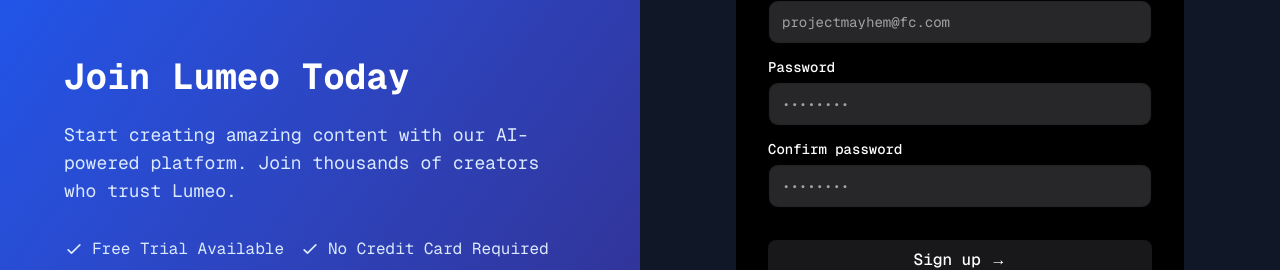
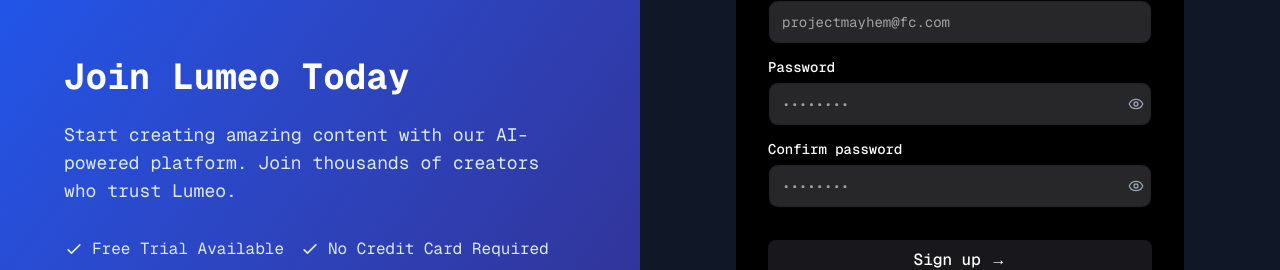
Before and after one commit to Suhaib3100/Lumeo, a Next.js app: page /auth/signup in a window 1280 px wide. Shown: the part 276-546 px from the top of the page. Built offline with nearby package versions, Linux system fonts and the light colour scheme.

Commit message:
fixed sessions

```diff
--- a/components/signup-form-demo.jsx
+++ b/components/signup-form-demo.jsx
@@ -4,6 +4,7 @@
 import { Input } from "@/components/ui/input";
 import { cn } from "@/lib/utils";
 import { toast } from "react-hot-toast";
+import { Eye, EyeOff } from "lucide-react";
 import {
   IconBrandGithub,
   IconBrandGoogle,
@@ -15,8 +16,12 @@
     firstname: "",
     lastname: "",
     email: "",
-    password: ""
+    password: "",
+    confirmPassword: ""
   });
+  const [showPassword, setShowPassword] = React.useState(false);
+  const [showConfirmPassword, setShowConfirmPassword] = React.useState(false);
+  const [isLoading, setIsLoading] = React.useState(false);
 
   const handleChange = (e) => {
     const { id, value } = e.target;
@@ -28,6 +33,11 @@
 
   const handleSubmit = async (e) => {
     e.preventDefault();
+    if (formData.password !== formData.confirmPassword) {
+      toast.error("Passwords do not match");
+      return;
+    }
+    setIsLoading(true);
     try {
       const response = await fetch("/api/auth/signup", {
         method: "POST",
@@ -49,6 +59,9 @@
       }
     } catch (error) {
       console.error("Error during signup:", error);
+      toast.error("An error occurred during signup");
+    } finally {
+      setIsLoading(false);
     }
   };
   return (
@@ -97,25 +110,63 @@
         </LabelInputContainer>
         <LabelInputContainer className="mb-4">
           <Label htmlFor="password">Password</Label>
+          <div className="relative">
             <Input
               id="password"
               placeholder="••••••••"
-            type="password"
+              type={showPassword ? "text" : "password"}
               value={formData.password}
               onChange={handleChange}
+              required
             />
+            <button
+              type="button"
+              onClick={() => setShowPassword(!showPassword)}
+              className="absolute right-2 top-1/2 -translate-y-1/2 text-gray-500 hover:text-gray-700 dark:text-gray-400 dark:hover:text-gray-300"
+            >
+              {showPassword ? <EyeOff className="h-4 w-4" /> : <Eye className="h-4 w-4" />}
+            </button>
+          </div>
         </LabelInputContainer>
         <LabelInputContainer className="mb-8">
-          <Label htmlFor="twitterpassword">Confirm  password</Label>
-          <Input id="twitterpassword" placeholder="••••••••" type="twitterpassword" />
+          <Label htmlFor="confirmPassword">Confirm password</Label>
+          <div className="relative">
+            <Input
+              id="confirmPassword"
+              placeholder="••••••••"
+              type={showConfirmPassword ? "text" : "password"}
+              value={formData.confirmPassword}
+              onChange={handleChange}
+              required
+            />
+            <button
+              type="button"
+              onClick={() => setShowConfirmPassword(!showConfirmPassword)}
+              className="absolute right-2 top-1/2 -translate-y-1/2 text-gray-500 hover:text-gray-700 dark:text-gray-400 dark:hover:text-gray-300"
+            >
+              {showConfirmPassword ? <EyeOff className="h-4 w-4" /> : <Eye className="h-4 w-4" />}
+            </button>
+          </div>
         </LabelInputContainer>
 
+        <button
+          className="bg-gradient-to-br relative group/btn from-black dark:from-zinc-900 dark:to-zinc-900 to-neutral-600 block dark:bg-zinc-800 w-full text-white rounded-md h-10 font-medium shadow-[0px_1px_0px_0px_#ffffff40_inset,0px_-1px_0px_0px_#ffffff40_inset] dark:shadow-[0px_1px_0px_0px_var(--zinc-800)_inset,0px_-1px_0px_0px_var(--zinc-800)_inset] cursor-pointer disabled:cursor-not-allowed disabled:opacity-50"
+          type="submit"
+          disabled={isLoading}>
+          {isLoading ? "Creating account..." : "Sign up →"}
+          <BottomGradient />
+        </button>
+        {/* <LabelInputContainer className="mb-8"> */}
+          {/* <Label htmlFor="twitterpassword">Confirm  password</Label> */}
+          {/* <Input id="twitterpassword" placeholder="••••••••" type="twitterpassword" />
+        </LabelInputContainer> */}
+{/*
         <button
           className="bg-gradient-to-br relative group/btn from-black dark:from-zinc-900 dark:to-zinc-900 to-neutral-600 block dark:bg-zinc-800 w-full text-white rounded-md h-10 font-medium shadow-[0px_1px_0px_0px_#ffffff40_inset,0px_-1px_0px_0px_#ffffff40_inset] dark:shadow-[0px_1px_0px_0px_var(--zinc-800)_inset,0px_-1px_0px_0px_var(--zinc-800)_inset]"
           type="submit">
           Sign up &rarr;
           <BottomGradient />
-        </button>
+        </button> */}
 
         <div
           className="bg-gradient-to-r from-transparent via-neutral-300 dark:via-neutral-700 to-transparent my-8 h-[1px] w-full" />
```
Lines whose indentation alone changed are shown as unchanged.
